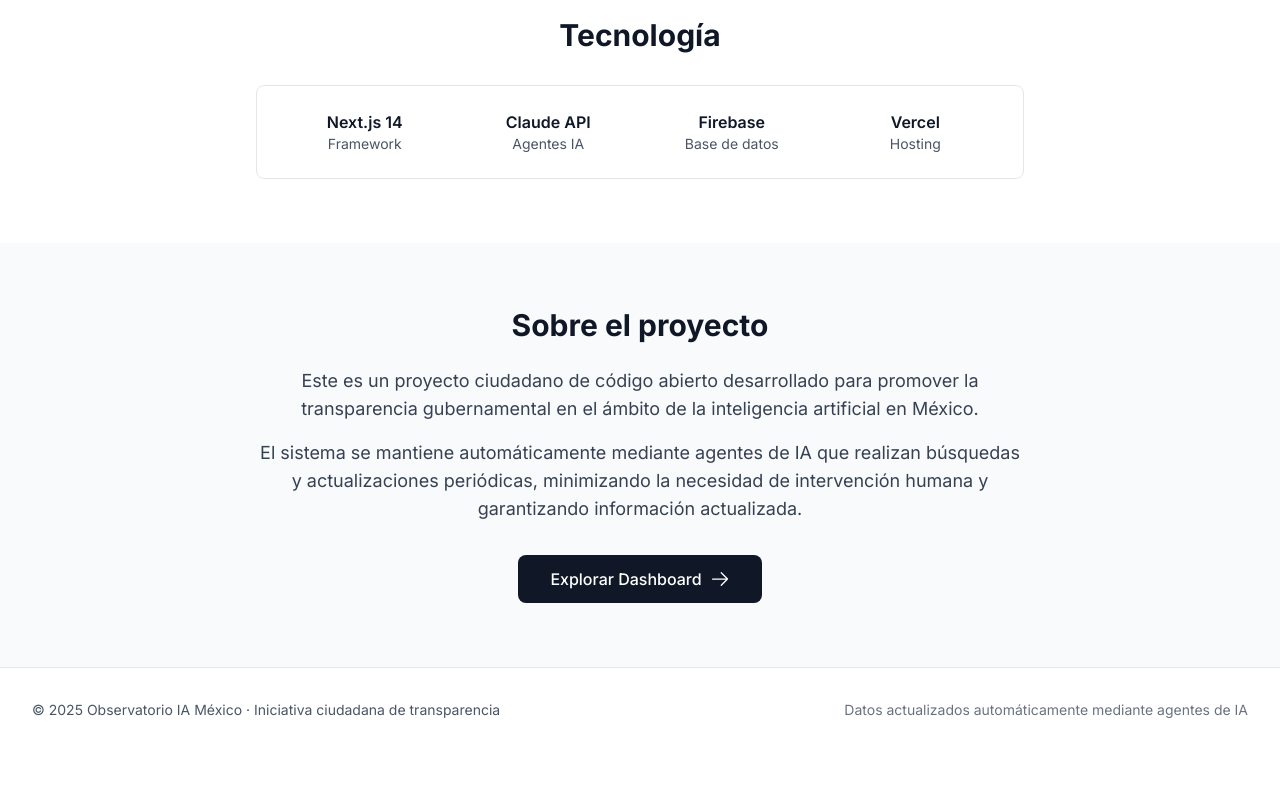
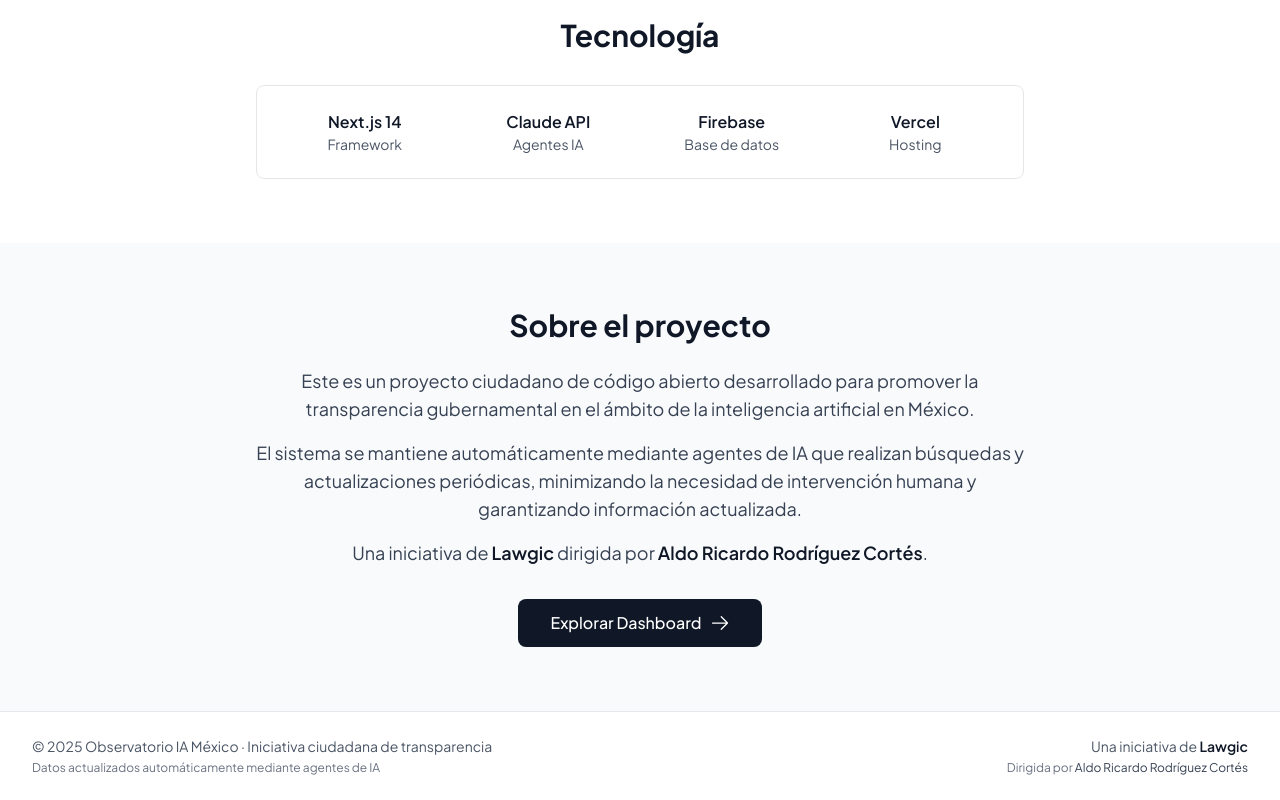
Before and after one commit to ritchiero/observatorio-ia-mexico, a Next.js app: page / in a window 1280 px wide. Shown: the part 1682-2482 px from the top of the page. Before the commit the page ends 2434 px from the top, so only its background shows below. Built offline with nearby package versions, Linux system fonts and the light colour scheme.

Commit message:
Add Jakarta Plus font and Lawgic branding

```diff
--- a/app/layout.tsx
+++ b/app/layout.tsx
@@ -1,10 +1,10 @@
 import type { Metadata } from 'next';
-import { Inter } from 'next/font/google';
+import { Plus_Jakarta_Sans } from 'next/font/google';
 import './globals.css';
 import Header from '@/components/Header';
 import Footer from '@/components/Footer';
 
-const inter = Inter({ subsets: ['latin'] });
+const jakarta = Plus_Jakarta_Sans({ subsets: ['latin'] });
 
 export const metadata: Metadata = {
   title: 'Observatorio IA México',
@@ -18,7 +18,7 @@ export default function RootLayout({
 }>) {
   return (
     <html lang="es">
-      <body className={`${inter.className} min-h-screen flex flex-col bg-gray-50 antialiased`}>
+      <body className={`${jakarta.className} min-h-screen flex flex-col bg-gray-50 antialiased`}>
         <Header />
         <main className="flex-1">
           {children}
--- a/app/page.tsx
+++ b/app/page.tsx
@@ -179,8 +179,29 @@ export default function HomePage() {
             <p className="text-lg text-gray-700 mb-4">
               Este es un proyecto ciudadano de código abierto desarrollado para promover la transparencia gubernamental en el ámbito de la inteligencia artificial en México.
             </p>
+            <p className="text-lg text-gray-700 mb-4">
+              El sistema se mantiene automáticamente mediante agentes de IA que realizan búsquedas y actualizaciones periódicas, minimizando la necesidad de intervención humana y garantizando información actualizada.
+            </p>
             <p className="text-lg text-gray-700 mb-8">
-              El sistema se mantiene automáticamente mediante agentes de IA que realizan búsquedas y actualizaciones periódicas, minimizando la necesidad de intervención humana y garantizando información actualizada.
+              Una iniciativa de{' '}
+              <a
+                href="https://lawgic.com"
+                target="_blank"
+                rel="noopener noreferrer"
+                className="font-semibold text-gray-900 hover:underline"
+              >
+                Lawgic
+              </a>
+              {' '}dirigida por{' '}
+              <a
+                href="https://www.linkedin.com/in/aldoricardorodriguez"
+                target="_blank"
+                rel="noopener noreferrer"
+                className="font-semibold text-gray-900 hover:underline"
+              >
+                Aldo Ricardo Rodríguez Cortés
+              </a>
+              .
             </p>
             <Link
               href="/dashboard"
--- a/components/Footer.tsx
+++ b/components/Footer.tsx
@@ -1,14 +1,40 @@
 export default function Footer() {
   return (
     <footer className="border-t border-gray-200 bg-white mt-auto">
-      <div className="max-w-7xl mx-auto px-4 sm:px-6 lg:px-8 py-8">
-        <div className="flex flex-col md:flex-row justify-between items-center gap-4 text-sm text-gray-600">
-          <p>
-            © 2025 Observatorio IA México · Iniciativa ciudadana de transparencia
-          </p>
-          <p className="text-gray-500">
-            Datos actualizados automáticamente mediante agentes de IA
-          </p>
+      <div className="max-w-7xl mx-auto px-4 sm:px-6 lg:px-8 py-6">
+        <div className="flex flex-col md:flex-row justify-between items-center gap-4">
+          <div className="text-center md:text-left">
+            <p className="text-sm text-gray-600">
+              © 2025 Observatorio IA México · Iniciativa ciudadana de transparencia
+            </p>
+            <p className="text-xs text-gray-500 mt-1">
+              Datos actualizados automáticamente mediante agentes de IA
+            </p>
+          </div>
+          <div className="text-center md:text-right">
+            <p className="text-sm text-gray-600">
+              Una iniciativa de{' '}
+              <a
+                href="https://lawgic.com"
+                target="_blank"
+                rel="noopener noreferrer"
+                className="font-semibold text-gray-900 hover:underline"
+              >
+                Lawgic
+              </a>
+            </p>
+            <p className="text-xs text-gray-500 mt-1">
+              Dirigida por{' '}
+              <a
+                href="https://www.linkedin.com/in/aldoricardorodriguez"
+                target="_blank"
+                rel="noopener noreferrer"
+                className="text-gray-700 hover:underline"
+              >
+                Aldo Ricardo Rodríguez Cortés
+              </a>
+            </p>
+          </div>
         </div>
       </div>
     </footer>
```
